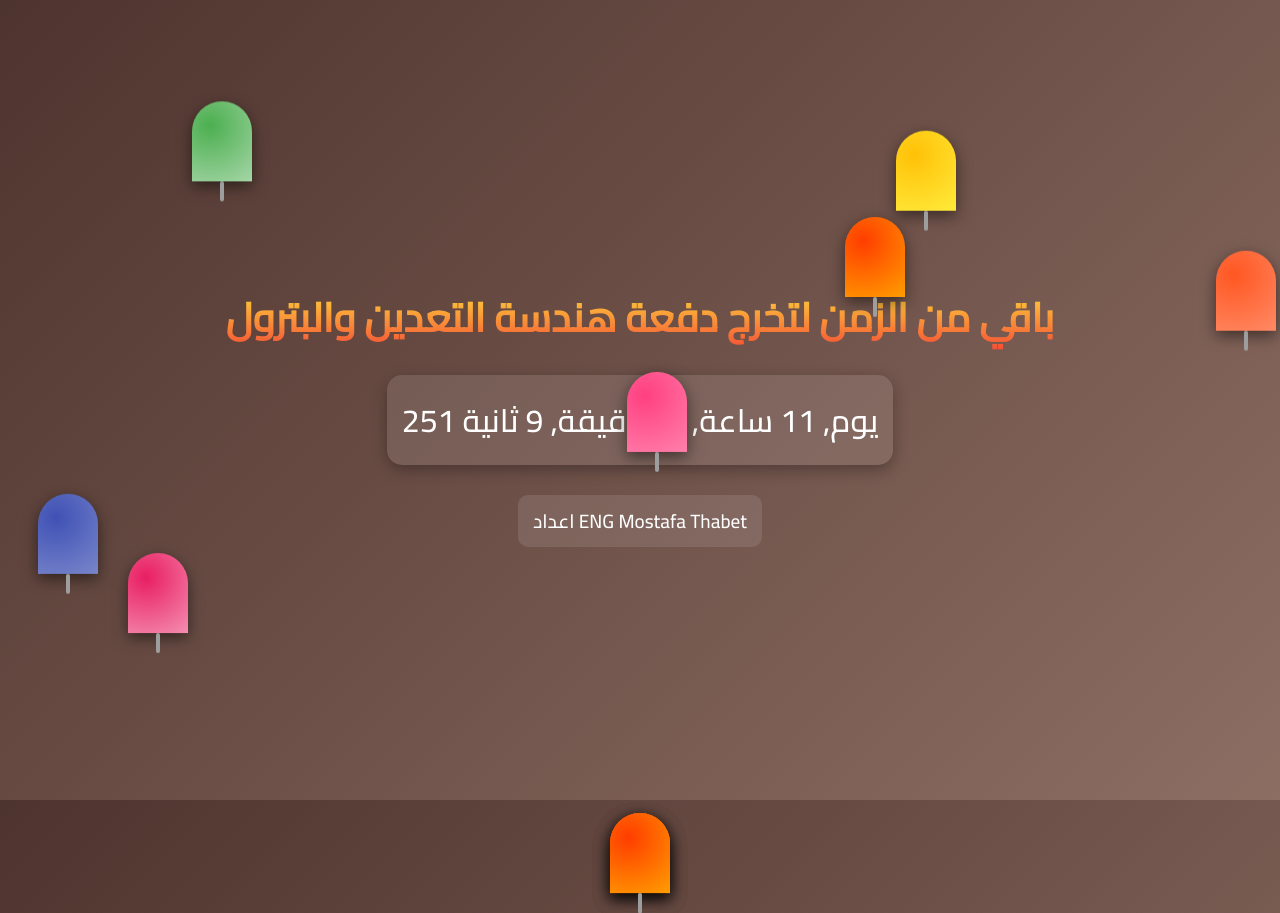
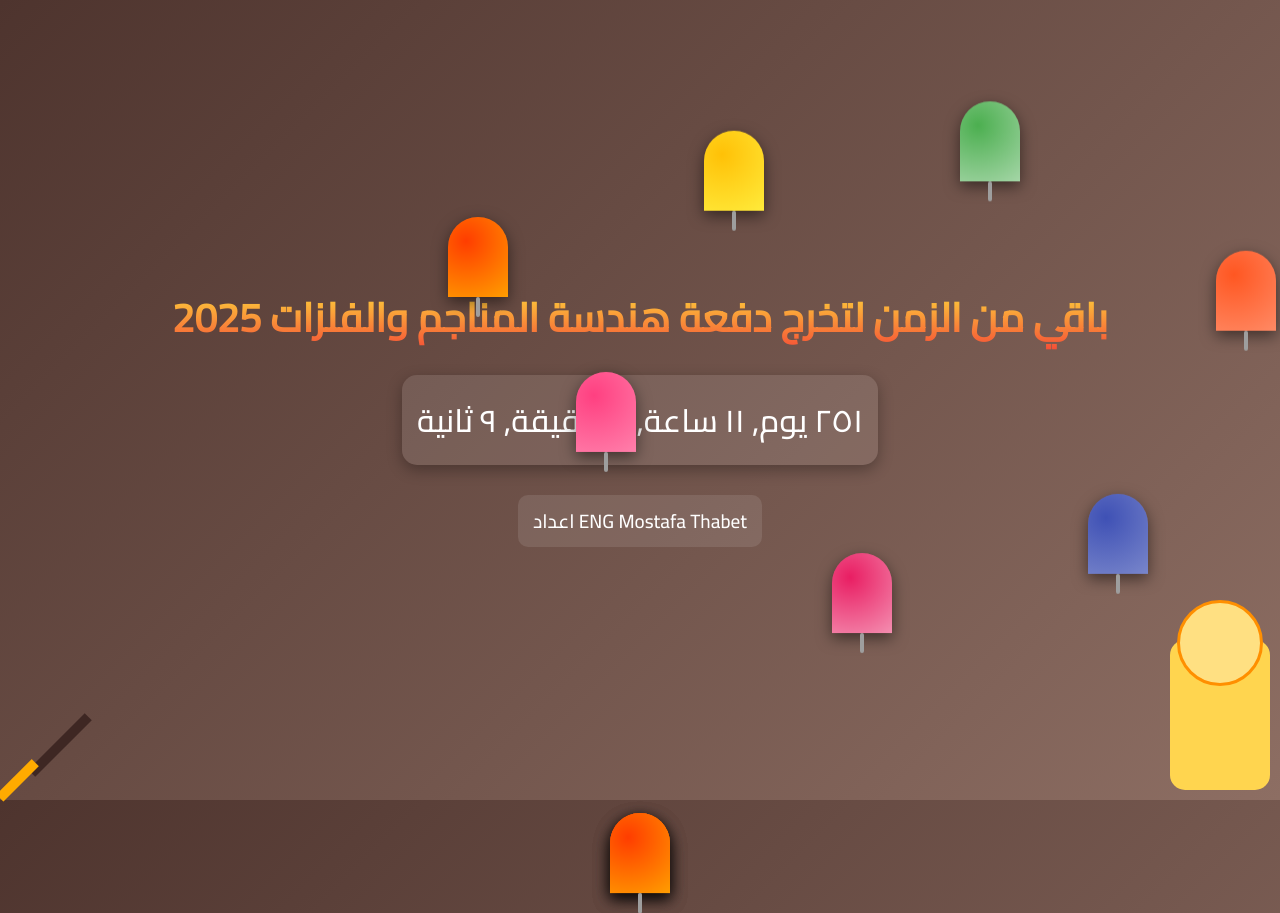
Before and after one commit to mostafasapet/mostafasapet, a plain HTML site: page index.html in a window 1280 px wide. Drawn offline with Linux system fonts and the light colour scheme.

Commit message:
index.html

```diff
--- a/index.html
+++ b/index.html
@@ -103,16 +103,16 @@
             border-radius: 2px;
         }
 
-        /* Random positions for balloons */
-        .balloon:nth-child(1) { left: 50%; animation-duration: 7s; top: 20%; }
-        .balloon:nth-child(2) { left: 60%; animation-duration: 8s; top: 40%; background: radial-gradient(circle at 30% 30%, #00b0ff, #00e5ff); }
-        .balloon:nth-child(3) { left: 70%; animation-duration: 6.5s; top: 10%; background: radial-gradient(circle at 30% 30%, #76ff03, #c6ff00); }
-        .balloon:nth-child(4) { left: 66%; animation-duration: 7.5s; top: 30%; background: radial-gradient(circle at 30% 30%, #ff3d00, #ff9e00); }
-        .balloon:nth-child(5) { left: 49%; animation-duration: 8.5s; top: 50%; background: radial-gradient(circle at 30% 30%, #ff4081, #ff80ab); }
-        .balloon:nth-child(6) { left: 70%; animation-duration: 9s; top: 20%; background: radial-gradient(circle at 30% 30%, #ffc107, #ffeb3b); }
-        .balloon:nth-child(7) { left: 10%; animation-duration: 6s; top: 70%; background: radial-gradient(circle at 30% 30%, #e91e63, #f48fb1); }
-        .balloon:nth-child(8) { left: 15%; animation-duration: 7s; top: 15%; background: radial-gradient(circle at 30% 30%, #4caf50, #a5d6a7); }
-        .balloon:nth-child(9) { left: 3%; animation-duration: 8s; top: 65%; background: radial-gradient(circle at 30% 30%, #3f51b5, #7986cb); }
+        /* Random positions for balloons, avoid center */
+        .balloon:nth-child(1) { left: 5%; animation-duration: 7s; top: 20%; }
+        .balloon:nth-child(2) { left: 15%; animation-duration: 8s; top: 40%; background: radial-gradient(circle at 30% 30%, #00b0ff, #00e5ff); }
+        .balloon:nth-child(3) { left: 25%; animation-duration: 6.5s; top: 10%; background: radial-gradient(circle at 30% 30%, #76ff03, #c6ff00); }
+        .balloon:nth-child(4) { left: 35%; animation-duration: 7.5s; top: 30%; background: radial-gradient(circle at 30% 30%, #ff3d00, #ff9e00); }
+        .balloon:nth-child(5) { left: 45%; animation-duration: 8.5s; top: 50%; background: radial-gradient(circle at 30% 30%, #ff4081, #ff80ab); }
+        .balloon:nth-child(6) { left: 55%; animation-duration: 9s; top: 20%; background: radial-gradient(circle at 30% 30%, #ffc107, #ffeb3b); }
+        .balloon:nth-child(7) { left: 65%; animation-duration: 6s; top: 70%; background: radial-gradient(circle at 30% 30%, #e91e63, #f48fb1); }
+        .balloon:nth-child(8) { left: 75%; animation-duration: 7s; top: 15%; background: radial-gradient(circle at 30% 30%, #4caf50, #a5d6a7); }
+        .balloon:nth-child(9) { left: 85%; animation-duration: 8s; top: 65%; background: radial-gradient(circle at 30% 30%, #3f51b5, #7986cb); }
         .balloon:nth-child(10) { left: 95%; animation-duration: 9s; top: 35%; background: radial-gradient(circle at 30% 30%, #ff5722, #ff8a65); }
 
         @keyframes float {
@@ -120,10 +120,61 @@
             50% { transform: translateY(-30px); }
             100% { transform: translateY(0); }
         }
+
+        /* Arabic numbers */
+        #countdown {
+            direction: rtl;
+        }
+
+        /* Engineer Shape using CSS */
+        .engineer {
+            position: absolute;
+            bottom: 10px;
+            right: 10px;
+            width: 100px;
+            height: 150px;
+            background: #FFD54F;
+            border-radius: 15px;
+        }
+
+        .engineer::before {
+            content: '';
+            position: absolute;
+            top: -40px;
+            left: 50%;
+            transform: translateX(-50%);
+            width: 80px;
+            height: 80px;
+            background: #FFE082;
+            border-radius: 50%;
+            border: 3px solid #FF8F00;
+        }
+
+        /* Mining Pickaxe using CSS */
+        .pickaxe {
+            position: absolute;
+            bottom: 50px;
+            left: 20px;
+            width: 80px;
+            height: 10px;
+            background: #3E2723;
+            transform: rotate(-45deg);
+        }
+
+        .pickaxe::before {
+            content: '';
+            position: absolute;
+            top: -25px;
+            left: -20px;
+            width: 10px;
+            height: 50px;
+            background: #FFAB00;
+            transform: rotate(90deg);
+        }
     </style>
 </head>
 <body>
-    <h1>باقي من الزمن لتخرج دفعة هندسة التعدين والبترول</h1>
+    <h1>باقي من الزمن لتخرج دفعة هندسة المناجم والفلزات 2025</h1>
     <div id="countdown"></div>
     <footer>اعداد ENG Mostafa Thabet</footer>
 
@@ -139,18 +190,24 @@
     <div class="balloon"></div>
     <div class="balloon"></div>
 
+    <!-- Engineer and Pickaxe -->
+    <div class="engineer"></div>
+    <div class="pickaxe"></div>
+
     <script>
         const targetDate = new Date('2025-06-20T00:00:00').getTime();
         const countdown = document.getElementById('countdown');
+
+        const arabicNumerals = (num) => num.toString().replace(/\d/g, d => '٠١٢٣٤٥٦٧٨٩'[d]);
 
         const updateCountdown = () => {
             const now = new Date().getTime();
             const distance = targetDate - now;
 
-            const days = Math.floor(distance / (1000 * 60 * 60 * 24));
-            const hours = Math.floor((distance % (1000 * 60 * 60 * 24)) / (1000 * 60 * 60));
-            const minutes = Math.floor((distance % (1000 * 60 * 60)) / (1000 * 60));
-            const seconds = Math.floor((distance % (1000 * 60)) / 1000);
+            const days = arabicNumerals(Math.floor(distance / (1000 * 60 * 60 * 24)));
+            const hours = arabicNumerals(Math.floor((distance % (1000 * 60 * 60 * 24)) / (1000 * 60 * 60)));
+            const minutes = arabicNumerals(Math.floor((distance % (1000 * 60 * 60)) / (1000 * 60)));
+            const seconds = arabicNumerals(Math.floor((distance % (1000 * 60)) / 1000));
 
             countdown.innerHTML = `${days} يوم, ${hours} ساعة, ${minutes} دقيقة, ${seconds} ثانية`;
 
```
